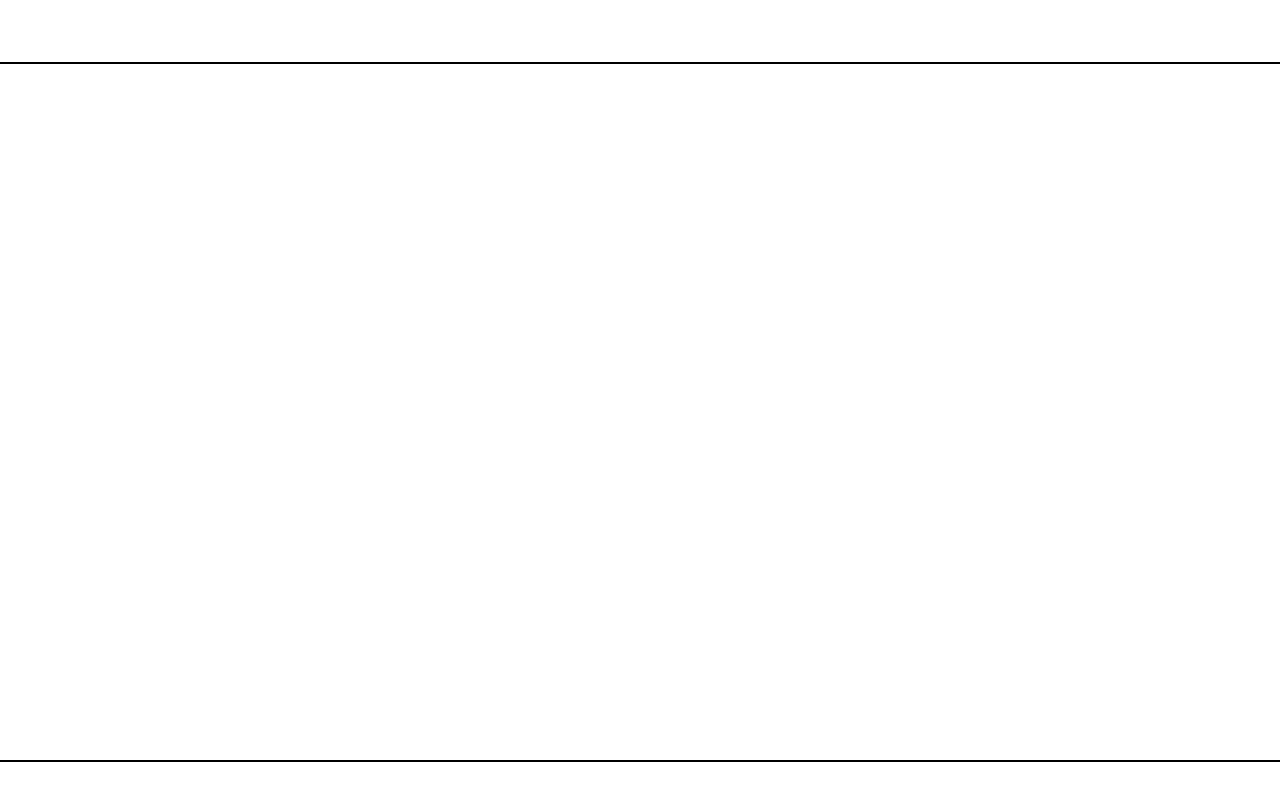
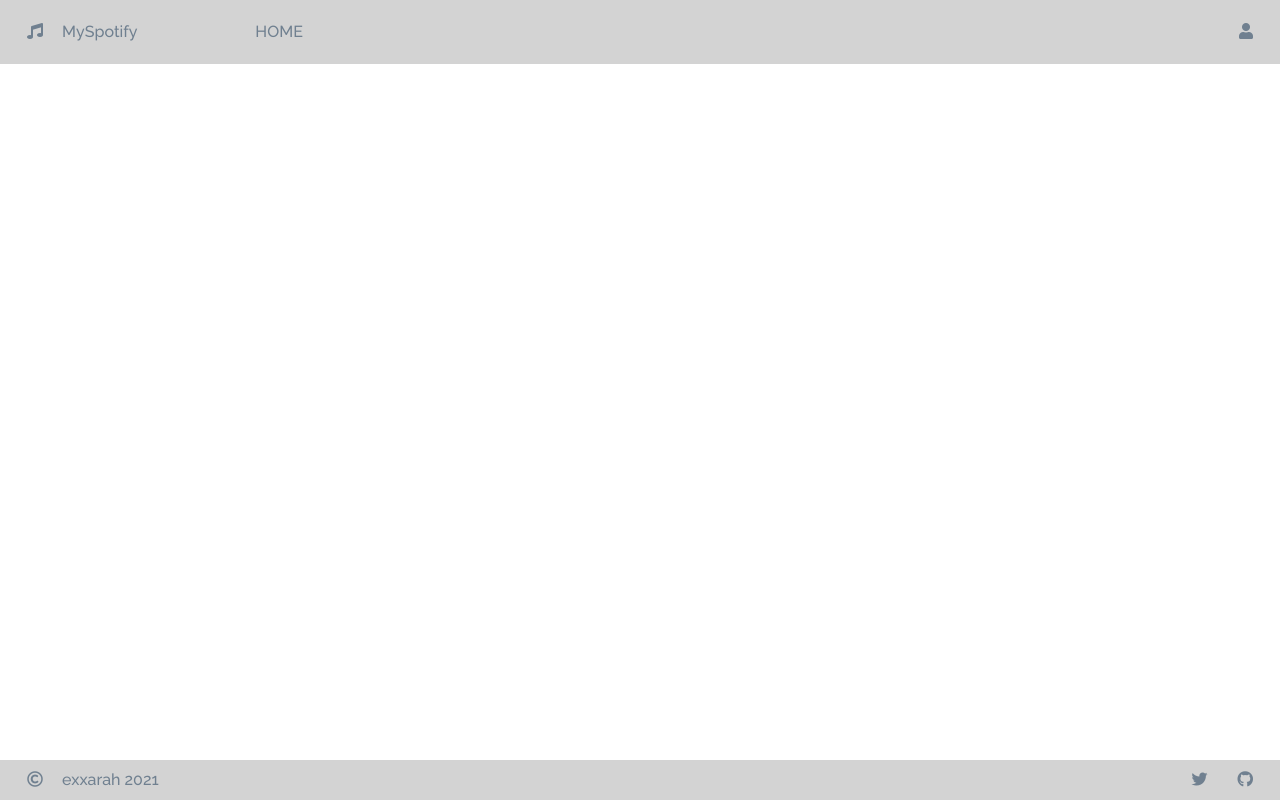
Before and after one commit to exxarah/MusicTastes, a Flask app: page / in a window 1280 px wide. Run offline with Flask 2, Linux system fonts and the light colour scheme; some libraries are stand-ins or nearby versions.

Commit message:
Basic CSS Added headers and footers, basic page layout

```diff
--- /dev/null
+++ b/myspotify/static/css/footer.css
@@ -0,0 +1,18 @@
+@import url('https://fonts.googleapis.com/css2?family=Raleway:wght@500&display=swap');
+
+#footer {
+    background-color: lightgray;
+    height: 5vh;
+    font-family: "Raleway", sans-serif;
+    color: slategray;
+}
+
+#social-links > *, #copyright * {
+    margin: 0px 15px;
+}
+
+button {
+    padding: 0px;
+    background: none;
+    border: none;
+}
--- /dev/null
+++ b/myspotify/static/css/header.css
@@ -0,0 +1,22 @@
+@import url('https://fonts.googleapis.com/css2?family=Raleway:wght@500&display=swap');
+
+button {
+    padding: 0px;
+    background: none;
+    border: none;
+}
+
+#header {
+    background-color: lightgray;    /* E6 = 90% opacity */
+    height: 8vh;
+    font-family: "Raleway", sans-serif;
+    color: slategray;
+}
+
+#navbar * {
+    margin: 0px 15px;
+}
+
+#user-info > *, #logo > * {
+    margin: 0px 15px;
+}
--- a/myspotify/static/css/myspotify.css
+++ b/myspotify/static/css/myspotify.css
@@ -1,6 +1,8 @@
+/*
 body * {
     outline: black solid 2px;
 }
+*/
 
 html {
     min-height: 100%;
@@ -10,6 +12,19 @@ body {
     color: slategray;
     height: 100%;
     font-family: "Raleway", sans-serif;
+}
+
+a {
+    text-decoration: none;
+    color: slategray;
+}
+
+a:hover {
+    color: whitesmoke;
+}
+
+i.selected {
+    color: whitesmoke;
 }
 
 .vertical-center {
@@ -26,5 +41,5 @@ body {
 
 .flash-box {
     background-color: coral;
-    color: #f5edda;
+    color: whitesmoke;
 }
--- a/myspotify/templates/footer.html
+++ b/myspotify/templates/footer.html
@@ -1,10 +1,14 @@
-<!DOCTYPE html>
-<html lang="en">
-<head>
-	<meta charset="UTF-8">
-	<title>Title</title>
-</head>
-<body>
+<!-- Default footer for bottom -->
+<link rel="stylesheet" type="text/css" href="{{ url_for('static', filename='css/footer.css') }}"/>
 
-</body>
-</html>
+	<div id="footer-container" class="container-fluid fixed-bottom"/>
+		<div id="footer" class="row"/>
+		<div id="copyright" class="col vertical-center"/>
+			<i class="far fa-copyright"></i> exxarah 2021
+		</div>
+		<div id="social-links" class="col vertical-center justify-content-end d-flex"/>
+			<button><a href="https://twitter.com/exxarah"><i class="fab fa-twitter"></i></a></button>
+			<button><a href="https://github.com/exxarah"><i class="fab fa-github"></i></a></button>
+		</div>
+	</div>
+</div>
--- a/myspotify/templates/header.html
+++ b/myspotify/templates/header.html
@@ -1,10 +1,15 @@
-<!DOCTYPE html>
-<html lang="en">
-<head>
-	<meta charset="UTF-8">
-	<title>Title</title>
-</head>
-<body>
-
-</body>
-</html>
+<!-- Navbar stuck at top -->
+<link rel="stylesheet" type="text/css" href="{{ url_for('static', filename='css/header.css') }}"/>
+<div class="container-fluid fixed-top">
+	<div id="header" class="row">
+		<div id="logo" class="col-12 col-md-2 justify-content-center justify-content-md-start vertical-center">
+			<i class="fas fa-music"></i> MySpotify
+		</div>
+		<div id="navbar" class="col vertical-center d-flex">
+			<button><a href="{{ url_for('general_bp.index') }}">HOME</a></button>
+		</div>
+		<div id="user-info" class="col-md-2 vertical-center justify-content-end d-flex">
+			<button><a href=""><i class="fas fa-user"></i></a></button>
+		</div>
+	</div>
+</div>
```
